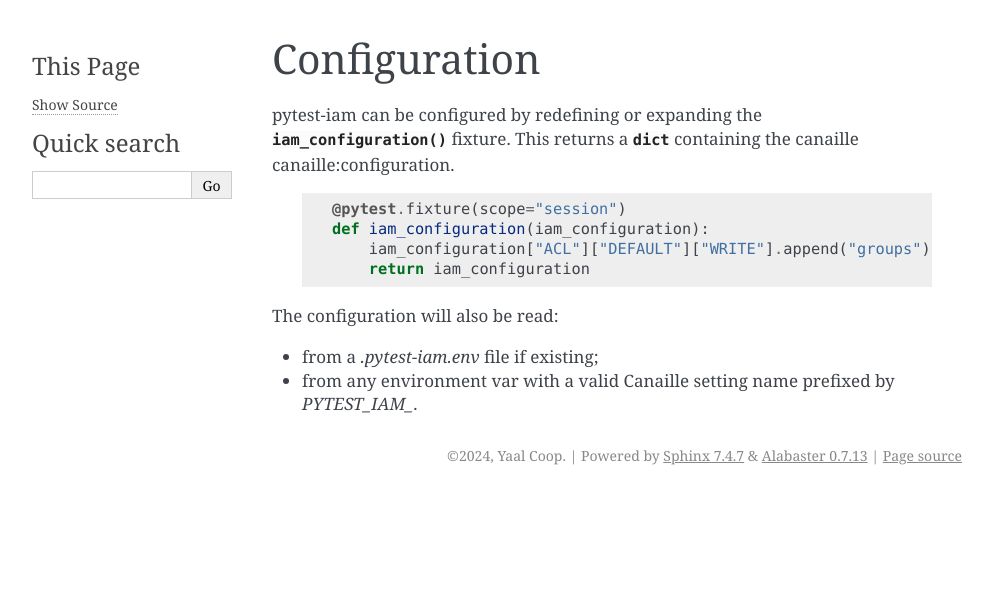
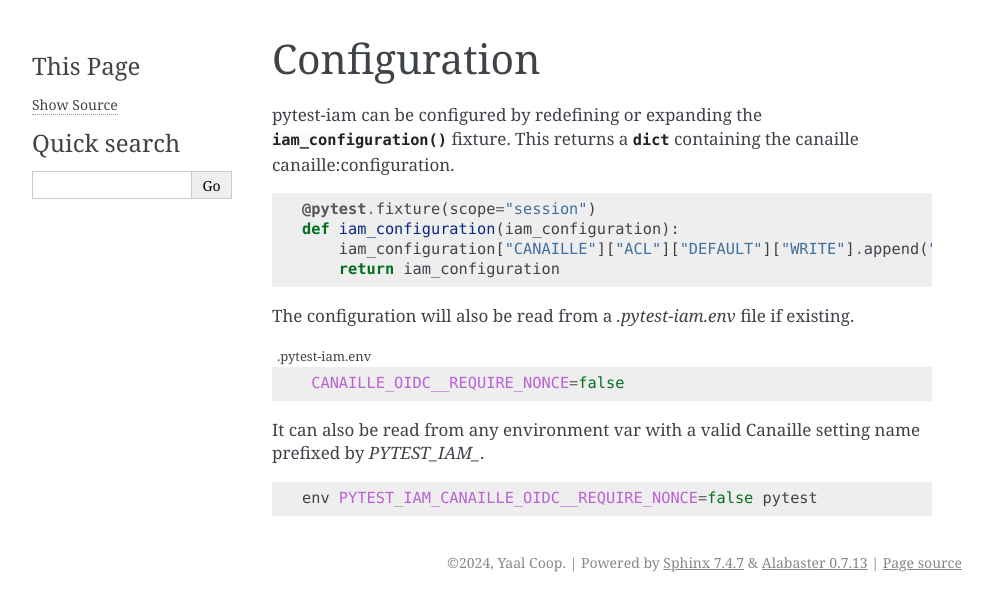
Before and after one commit to pytest-dev/pytest-iam, a Sphinx documentation site: the page built from doc/configuration.rst, in a window 1280 px wide. Shown: the top 611 px of the page, without its empty margins (148-1141 px from the left). Built offline with Sphinx 7.4.7, drawn with Linux system fonts in a browser that asks for light colours.

Commit message:
doc: improved configuration documentation

```diff
--- a/doc/configuration.rst
+++ b/doc/configuration.rst
@@ -4,14 +4,22 @@ Configuration
 pytest-iam can be configured by redefining or expanding the :meth:`~pytest_iam.iam_configuration` fixture.
 This returns a :const:`dict` containing the canaille :doc:`canaille:configuration`.
 
-   .. code:: python
+.. code-block:: python
 
     @pytest.fixture(scope="session")
     def iam_configuration(iam_configuration):
-        iam_configuration["ACL"]["DEFAULT"]["WRITE"].append("groups")
+        iam_configuration["CANAILLE"]["ACL"]["DEFAULT"]["WRITE"].append("groups")
         return iam_configuration
 
-The configuration will also be read:
+The configuration will also be read from a `.pytest-iam.env` file if existing.
 
-- from a `.pytest-iam.env` file if existing;
-- from any environment var with a valid Canaille setting name prefixed by `PYTEST_IAM_`.
+.. code-block:: bash
+   :caption: .pytest-iam.env
+
+    CANAILLE_OIDC__REQUIRE_NONCE=false
+
+It can also be read from any environment var with a valid Canaille setting name prefixed by `PYTEST_IAM_`.
+
+.. code-block:: bash
+
+    env PYTEST_IAM_CANAILLE_OIDC__REQUIRE_NONCE=false pytest
```
